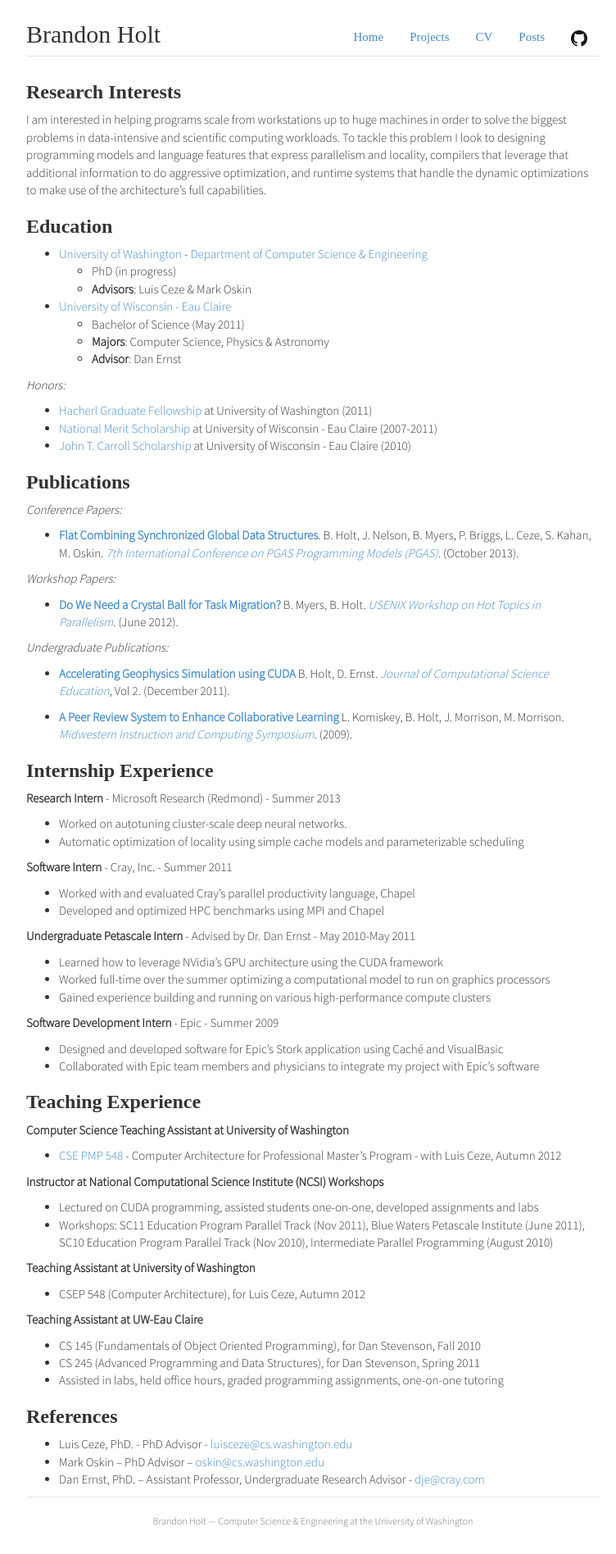
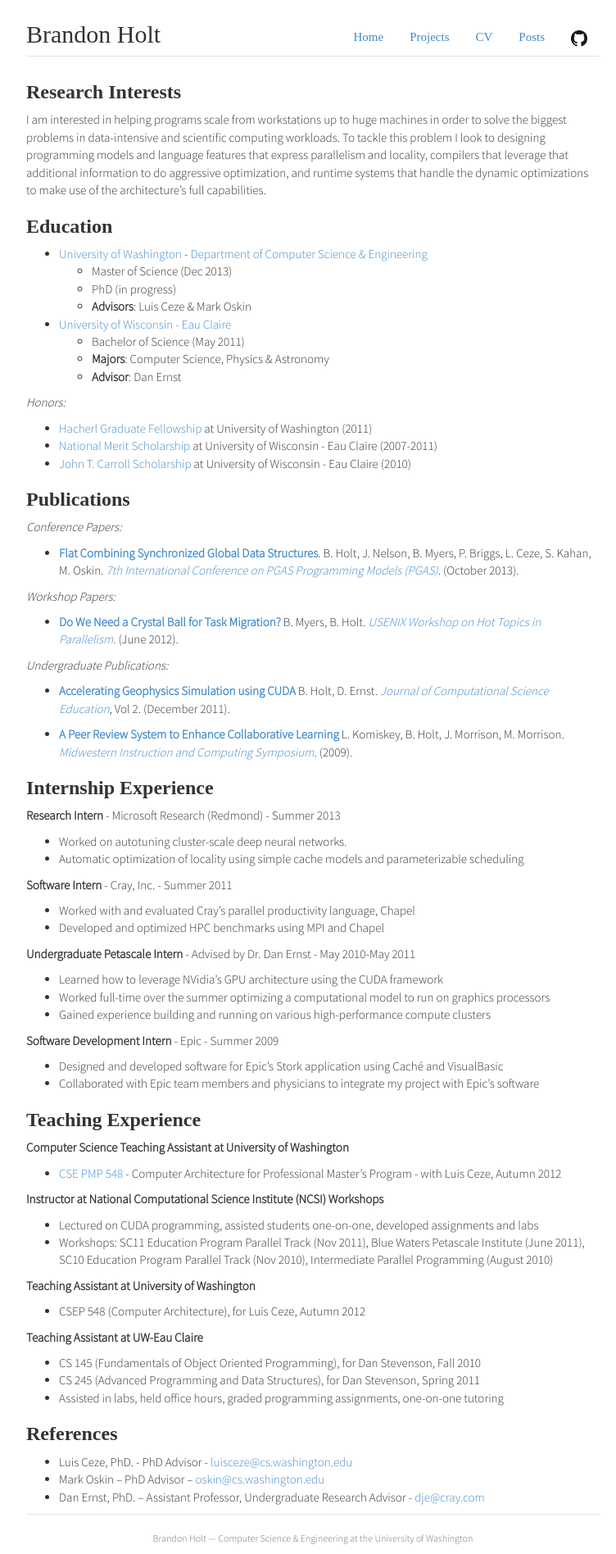
Before and after one commit to nelsonje/nelsonje.github.io, a Jekyll site: the page built from cv.md, in a window 1280 px wide. Shown: the whole page at 82% size, without its empty margins (258-1010 px from the left). Built offline with Jekyll 4.4.1, drawn with Linux system fonts in a browser that asks for light colours; some web fonts are replaced; Markdown is read by kramdown in place of the engine named in the settings; before the commit the page ends 1875 px from its top, so only the background shows below that.

Commit message:
add master

```diff
--- a/cv.md
+++ b/cv.md
@@ -8,6 +8,7 @@
 
 ### Education
 * [University of Washington](http://uw.edu) - [Department of Computer Science & Engineering](http://cs.washington.edu)
+  - Master of Science (Dec 2013)
   - PhD (in progress)
   - **Advisors**: Luis Ceze & Mark Oskin
 
```
